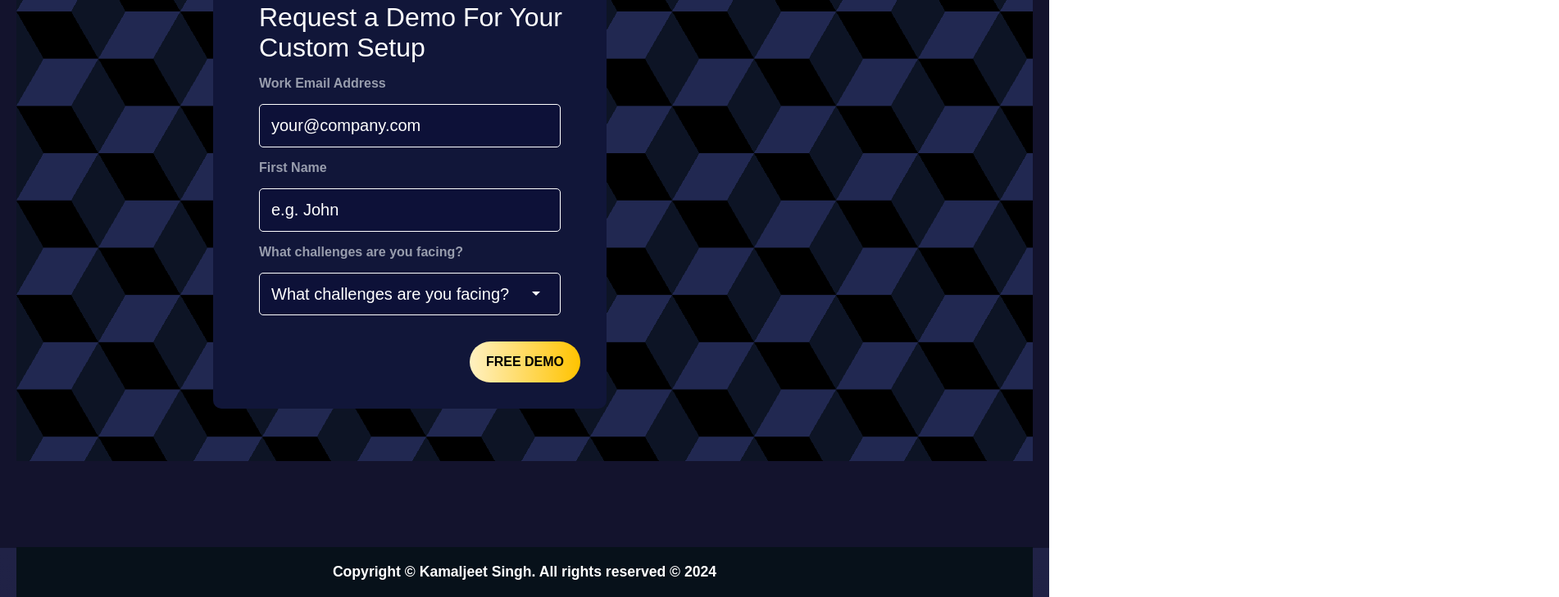
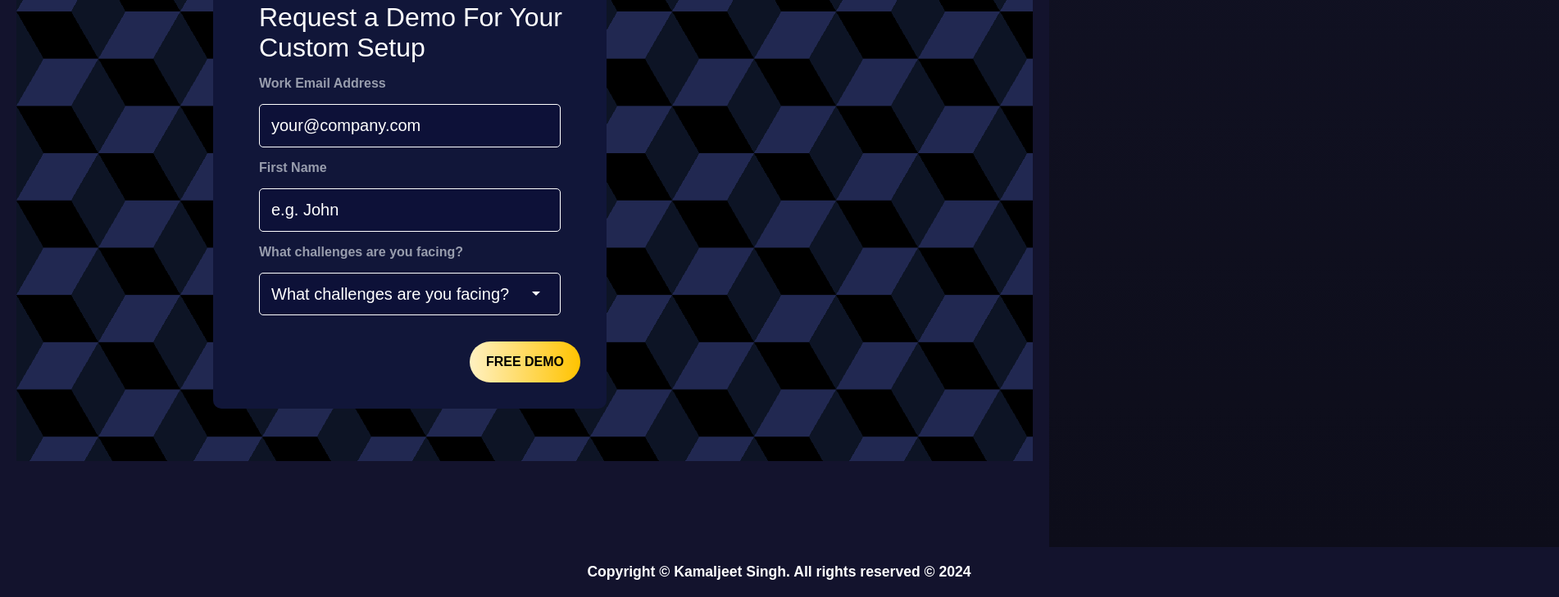
Before and after one commit to KamaljeetSingh19/Devtronassignment, a plain HTML site: page index.html in a window 1280 px wide. Shown: the part 3225-3954 px from the top of the page at 82% size, 1902 px wide, since content can reach past the window. Drawn offline with Linux system fonts and the light colour scheme.

Commit message:
footer added

```diff
--- a/Assignment.css
+++ b/Assignment.css
@@ -1454,14 +1454,15 @@
 }
 
 .footer {
-  background-color: #07111a; /* Dark background color */
-  color: #ffffff; /* White text color */
-  text-align: center; /* Center the text */
+  background-color: #13132d;
+  color: #ffffff;
+  text-align: center;
   margin-top: 25px;
-  padding: 20px 0; /* Add padding for spacing */
-  position: relative; /* Ensure it stays at the bottom if needed */
+  padding: 20px 0;
+  position: relative;
   bottom: -80px;
-  width: 100%; /* Full width */
+  right: 21px;
+  width: 1903px;
 }
 
 .footer p {
```
